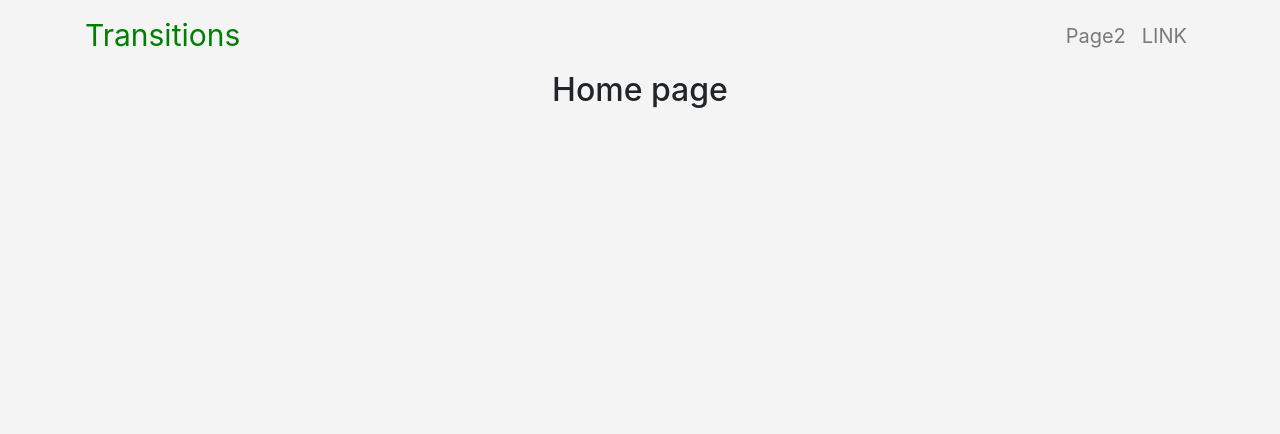
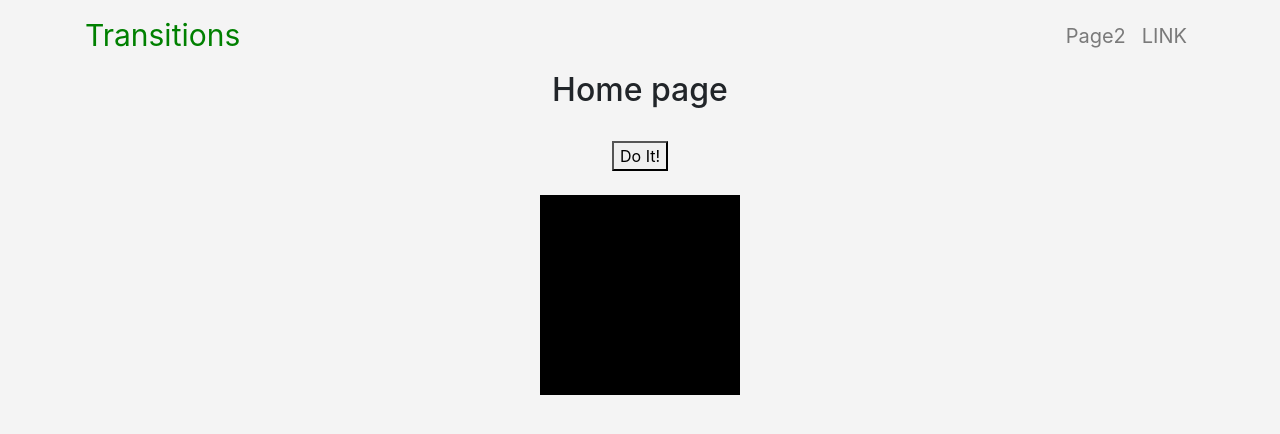
Before and after one commit to memphis2coder/Transitons, a React (Create React App) app: page / in a window 1280 px wide. Shown: the top 434 px of the page. Built offline with nearby package versions, Linux system fonts and the light colour scheme.

Commit message:
added motion div

```diff
--- a/package.json
+++ b/package.json
@@ -8,12 +8,14 @@
     "@testing-library/user-event": "^12.6.2",
     "bootstrap": "^4.6.0",
     "framer": "^1.2.18",
+    "framer-motion": "^3.3.0",
     "node-sass": "^5.0.0",
     "react": "^17.0.1",
     "react-bootstrap": "^1.4.3",
     "react-dom": "^17.0.1",
     "react-router-dom": "^5.2.0",
     "react-scripts": "4.0.1",
+    "styled-components": "^5.2.1",
     "web-vitals": "^0.2.4"
   },
   "scripts": {
--- a/src/Pages/home.js
+++ b/src/Pages/home.js
@@ -1,9 +1,31 @@
-import React from 'react';
+import React, {useState} from 'react';
+import { motion } from "framer-motion"
+import styled from 'styled-components'
 
 function HomePage() {
+    const Container = styled.div`
+        display: flex;
+        align-items: center;
+        justify-content: center;
+        flex-direction: column;
+    `
+
+    const [ySpot, setYSpot] = useState(0);
+
     return (
         <div>
-            <h2>Home page</h2>
+            <Container>
+                <h2>Home page</h2>
+                <br></br>
+                <button onClick={() => setYSpot(ySpot === 0 ? 100 : 0)}>Do It!</button>
+                <br/>
+                    <motion.div
+                        style={{width: 200, height:200, background: 'black'}}
+                        animate={{y: ySpot}}
+                        drag={true}
+
+                    />
+            </Container>
         </div>
     )
 };
--- a/src/components/NaviBar/Navbar.js
+++ b/src/components/NaviBar/Navbar.js
@@ -7,6 +7,8 @@ import './Navbar.css';
 
 import HomePage from '../../Pages/home';
 import SecondPage from '../../Pages/secondPage';
+
+
 
 function Navibar() {
     return (
@@ -33,6 +35,7 @@ function Navibar() {
                     </Navbar.Collapse>
                 </Container>
             </Navbar>
+
             <div>
                 <Switch>
                     <Route exact path='/' component={HomePage}/>
```
Also changed, not shown: 2 other files (tests, documents, lock files or other folders).
